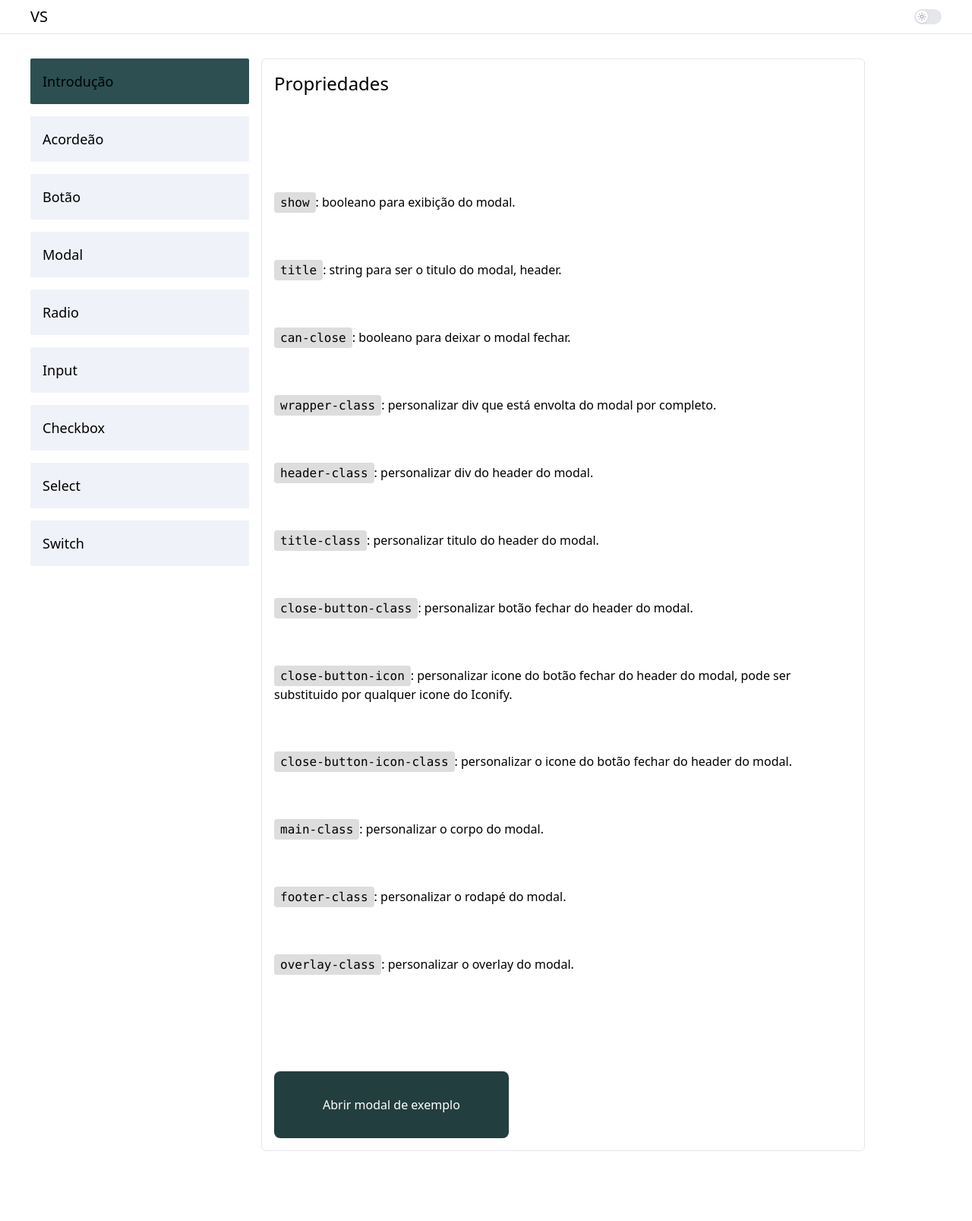
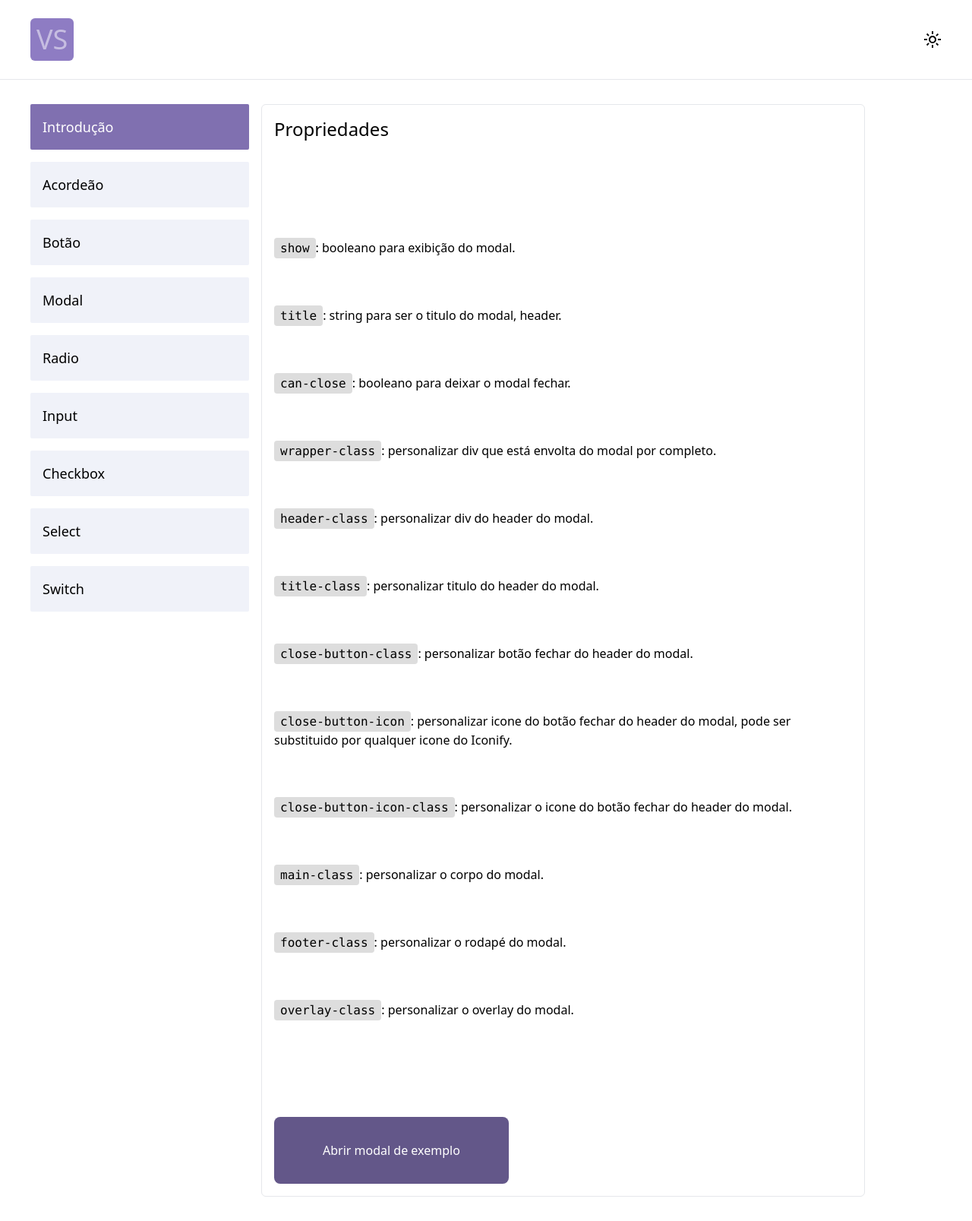
Before and after one commit to joseehilton147/vs, a Nuxt app: page /docs/modal in a window 1280 px wide. Shown: the whole page at 76% size. Before the commit the page ends 1547 px from the top, so only its background shows below. Built offline with nearby package versions, Linux system fonts and the light colour scheme.

Commit message:
feat: color mode + logo

```diff
--- a/assets/style/main.css
+++ b/assets/style/main.css
@@ -19,3 +19,106 @@ code {
 .dark code {
 	background-color: rgb(38, 38, 38);
 }
+
+@keyframes slide-enter {
+	0% {
+		transform: translateY(10px);
+		opacity: 0;
+	}
+
+	to {
+		transform: translateY(0);
+		opacity: 100;
+	}
+}
+
+@media (prefers-reduced-motion: no-preference) {
+	[slide-enter],
+	.slide-enter,
+	.slide-enter-content > * {
+		--enter-stage: 0;
+		--enter-step: 90ms;
+		--enter-initial: 0ms;
+		animation: slide-enter 1s both 1;
+		animation-delay: calc(var(--enter-initial) + var(--enter-stage) * var(--enter-step));
+	}
+
+	.slide-enter-content > *:nth-child(1) {
+		--enter-stage: 1;
+	}
+	.slide-enter-content > *:nth-child(2) {
+		--enter-stage: 2;
+	}
+	.slide-enter-content > *:nth-child(3) {
+		--enter-stage: 3;
+	}
+	.slide-enter-content > *:nth-child(4) {
+		--enter-stage: 4;
+	}
+	.slide-enter-content > *:nth-child(5) {
+		--enter-stage: 5;
+	}
+	.slide-enter-content > *:nth-child(6) {
+		--enter-stage: 6;
+	}
+	.slide-enter-content > *:nth-child(7) {
+		--enter-stage: 7;
+	}
+	.slide-enter-content > *:nth-child(8) {
+		--enter-stage: 8;
+	}
+	.slide-enter-content > *:nth-child(9) {
+		--enter-stage: 9;
+	}
+	.slide-enter-content > *:nth-child(10) {
+		--enter-stage: 10;
+	}
+	.slide-enter-content > *:nth-child(11) {
+		--enter-stage: 11;
+	}
+	.slide-enter-content > *:nth-child(12) {
+		--enter-stage: 12;
+	}
+	.slide-enter-content > *:nth-child(13) {
+		--enter-stage: 13;
+	}
+	.slide-enter-content > *:nth-child(14) {
+		--enter-stage: 14;
+	}
+	.slide-enter-content > *:nth-child(15) {
+		--enter-stage: 15;
+	}
+	.slide-enter-content > *:nth-child(16) {
+		--enter-stage: 16;
+	}
+	.slide-enter-content > *:nth-child(17) {
+		--enter-stage: 17;
+	}
+	.slide-enter-content > *:nth-child(18) {
+		--enter-stage: 18;
+	}
+	.slide-enter-content > *:nth-child(19) {
+		--enter-stage: 19;
+	}
+	.slide-enter-content > *:nth-child(20) {
+		--enter-stage: 20;
+	}
+}
+
+::view-transition-old(root),
+::view-transition-new(root) {
+	animation: none;
+	mix-blend-mode: normal;
+}
+::view-transition-old(root) {
+	z-index: 1;
+}
+::view-transition-new(root) {
+	z-index: 9999;
+}
+.dark::view-transition-old(root) {
+	z-index: 9999;
+}
+.dark::view-transition-new(root) {
+	z-index: 1;
+}
--- a/layouts/default.vue
+++ b/layouts/default.vue
@@ -43,10 +43,6 @@
 		},
 	])
 
-	function setCurrentItem(index) {
-		currentItem.value = index
-	}
-
 	watch(isDarkMode, value => {
 		if (value) {
 			colorMode.preference = 'dark'
@@ -54,6 +50,46 @@
 			colorMode.preference = 'light'
 		}
 	})
+
+	function setCurrentItem(index) {
+		currentItem.value = index
+	}
+
+	/**
+	 * Credit to [@hooray](https://github.com/hooray)
+	 * @see https://github.com/vuejs/vitepress/pull/2347
+	 */
+	function toggleDark(event) {
+		const isAppearanceTransition =
+			document.startViewTransition && !window.matchMedia('(prefers-reduced-motion: reduce)').matches
+
+		if (!isAppearanceTransition) {
+			isDarkMode.value = !isDarkMode.value
+			return
+		}
+
+		const {clientX: x, clientY: y} = event
+		const endRadius = Math.hypot(Math.max(x, innerWidth - x), Math.max(y, innerHeight - y))
+
+		const transition = document.startViewTransition(async () => {
+			isDarkMode.value = !isDarkMode.value
+			await nextTick()
+		})
+
+		transition.ready.then(() => {
+			const clipPath = [`circle(0px at ${x}px ${y}px)`, `circle(${endRadius}px at ${x}px ${y}px)`]
+			document.documentElement.animate(
+				{
+					clipPath: isDarkMode.value ? [...clipPath].reverse() : clipPath,
+				},
+				{
+					duration: 400,
+					easing: 'ease-out',
+					pseudoElement: isDarkMode.value ? '::view-transition-old(root)' : '::view-transition-new(root)',
+				},
+			)
+		})
+	}
 
 	onMounted(() => {
 		if (colorMode.preference === 'dark') {
@@ -63,22 +99,16 @@
 </script>
 
 <template>
-	<header class="border-b dark:border-zinc-900">
+	<header class="p-y-4 border-b dark:border-zinc-900">
 		<div class="m-y-2 container flex items-center justify-between">
-			<div>
-				<h1 class="text-xl">VS</h1>
+			<div class="bg-primary rounded-md p-2">
+				<h1 class="animate-pulse text-4xl text-white">VS</h1>
 			</div>
 			<div class="flex items-center justify-center">
-				<switch-component
-					v-model="isDarkMode"
-					on-icon="material-symbols:dark-mode-outline"
-					off-icon="material-symbols:light-mode-outline"
-				/>
-				<button-component
-					to="https://github.com/joseehilton147/nuxt3-starter-template"
-					target="_blank"
-					icon="mdi:github"
-					variant="icon"
+				<Icon
+					:name="isDarkMode ? 'material-symbols:dark-mode-outline' : 'material-symbols:light-mode-outline'"
+					class="h-6 w-6 cursor-pointer"
+					@click="toggleDark"
 				/>
 			</div>
 		</div>
@@ -90,12 +120,9 @@
 					v-for="(item, index) of menuItems"
 					:key="item.title"
 					:to="item.link"
-					:class="[
-						'm-b-4 bg-global dark:bg-global-dark-100 hover:bg-primary-500 block cursor-pointer rounded-sm p-4 text-lg',
-						{
-							'bg-primary-600': index === currentItem,
-						},
-					]"
+					:class="`m-b-4 hover:bg-primary-500 block cursor-pointer rounded-sm p-4 text-lg ${
+						index === currentItem ? 'bg-primary-600 text-white' : 'dark:bg-global-dark-100 bg-global'
+					}`"
 					@click="setCurrentItem(index)"
 				>
 					{{ item.title }}
--- a/uno.config.ts
+++ b/uno.config.ts
@@ -22,18 +22,18 @@ export default defineConfig({
 				},
 			},
 			primary: {
-				DEFAULT: '#32585a', // bg-primary
-				50: '#99acad', // bg-primary-50
-				100: '#849b9c', // bg-primary-100
-				200: '#708a8c', // bg-primary-200
-				300: '#5b797b', // bg-primary-300
-				400: '#47696b', // bg-primary-400
-				500: '#32585a', // bg-primary-500
-				600: '#2d4f51', // bg-primary-600
-				700: '#284648', // bg-primary-700
-				800: '#233e3f', // bg-primary-800
-				900: '#1e3536', // bg-primary-900
-				950: '#192c2d', // bg-primary-950
+				DEFAULT: '#8e7cc3', // bg-primary
+				50: '#c7bee1', // bg-primary-50
+				100: '#bbb0db', // bg-primary-100
+				200: '#b0a3d5', // bg-primary-200
+				300: '#a596cf', // bg-primary-300
+				400: '#9989c9', // bg-primary-400
+				500: '#8e7cc3', // bg-primary-500
+				600: '#8070b0', // bg-primary-600
+				700: '#72639c', // bg-primary-700
+				800: '#635789', // bg-primary-800
+				900: '#554a75', // bg-primary-900
+				950: '#473e62', // bg-primary-950
 			},
 			secondary: {
 				DEFAULT: '#9b55fd', // bg-secondary
```
